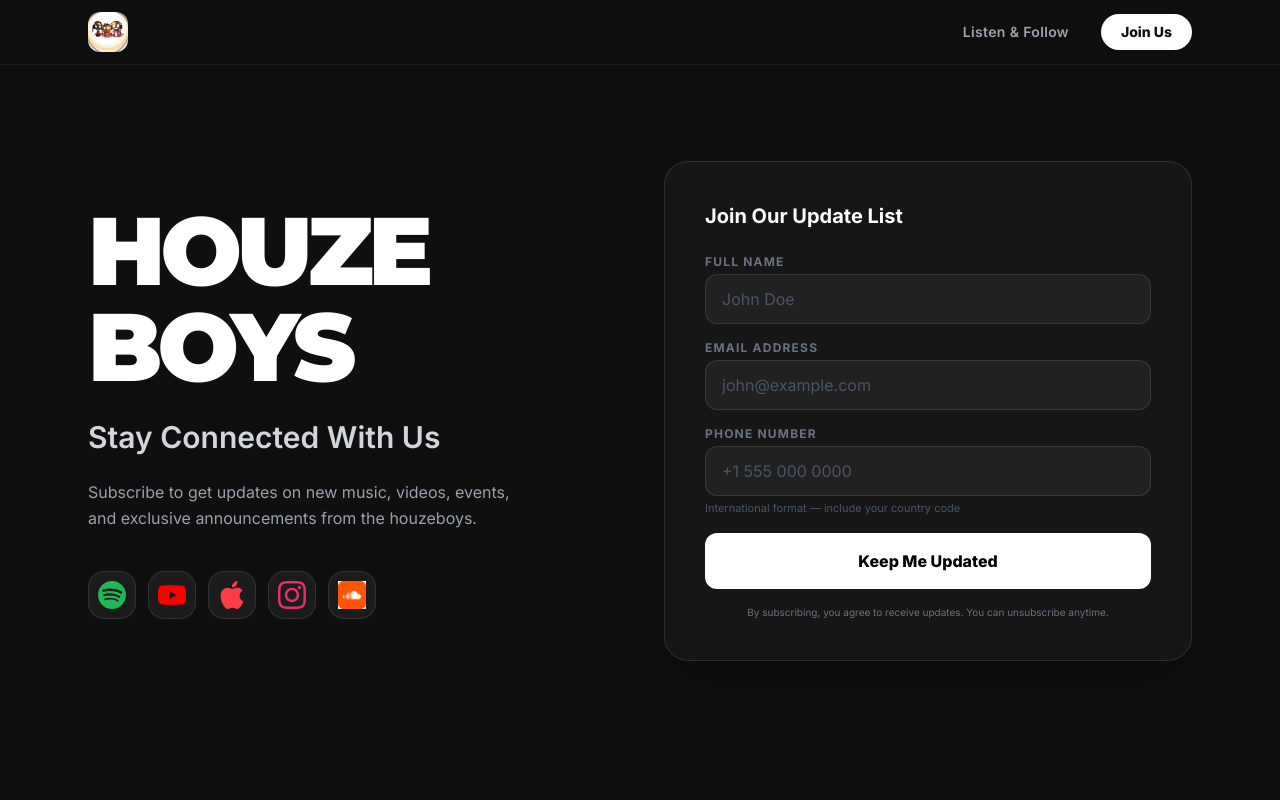
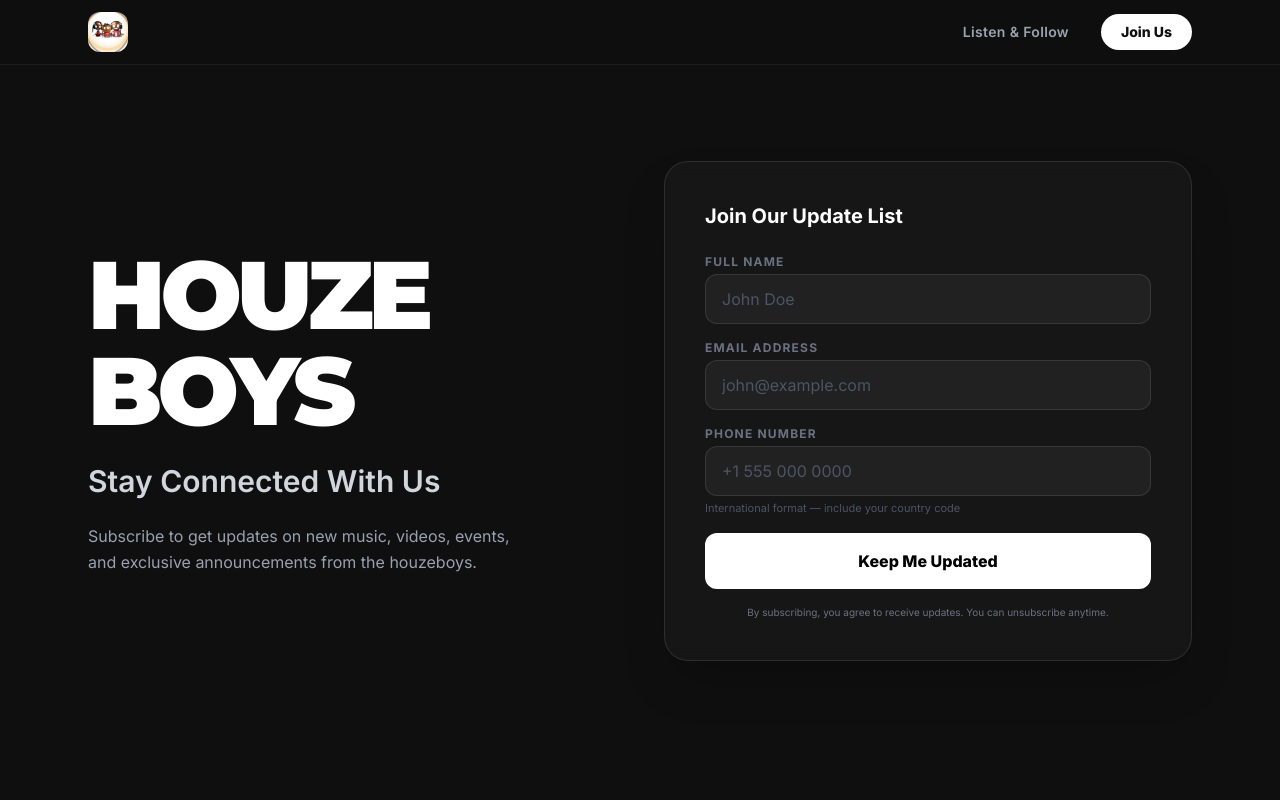
Before and after one commit to bara080/houzeboys, a Next.js app: page / in a window 1280 px wide. Shown: the top 800 px of the page. Built offline with nearby package versions, Linux system fonts and the light colour scheme.

Commit message:
Comment out all the social icons

```diff
--- a/components/HeroSection.tsx
+++ b/components/HeroSection.tsx
@@ -1,48 +1,48 @@
-import type { CSSProperties } from "react";
-import type { StaticImageData } from "next/image";
-import Image from "next/image";
-import soundCloudLogo from "./assets/soundCloud.png";
+// import type { CSSProperties } from "react";
+// import type { StaticImageData } from "next/image";
+// import Image from "next/image";
+// import soundCloudLogo from "./assets/soundCloud.png";
 import SubscriptionForm from "./SubscriptionForm";
 
-const socials: {
-  label: string;
-  href: string;
-  color: string;
-  Icon: ({ color }: { color: string }) => React.JSX.Element;
-  image?: StaticImageData;
-}[] = [
-  {
-    label: "Spotify",
-    href: "https://open.spotify.com/artist/4Jgl4PkGfhfQ4WmkGzE5Zb",
-    color: "#1DB954",
-    Icon: SpotifyIcon,
-  },
-  {
-    label: "YouTube",
-    href: "https://www.youtube.com/@HouzeBoys",
-    color: "#FF0000",
-    Icon: YoutubeIcon,
-  },
-  {
-    label: "Apple Music",
-    href: "https://music.apple.com/us/search?term=houzeboys",
-    color: "#fc3c44",
-    Icon: AppleMusicIcon,
-  },
-  {
-    label: "Instagram",
-    href: "https://www.instagram.com/houzeboys",
-    color: "#E1306C",
-    Icon: InstagramIcon,
-  },
-  {
-    label: "SoundCloud",
-    href: "https://soundcloud.com/houzeboys",
-    color: "#FF5500",
-    Icon: SoundCloudIcon,
-    image: soundCloudLogo,
-  },
-];
+// const socials: {
+//   label: string;
+//   href: string;
+//   color: string;
+//   Icon: ({ color }: { color: string }) => React.JSX.Element;
+//   image?: StaticImageData;
+// }[] = [
+//   {
+//     label: "Spotify",
+//     href: "https://open.spotify.com/artist/4Jgl4PkGfhfQ4WmkGzE5Zb",
+//     color: "#1DB954",
+//     Icon: SpotifyIcon,
+//   },
+//   {
+//     label: "YouTube",
+//     href: "https://www.youtube.com/@HouzeBoys",
+//     color: "#FF0000",
+//     Icon: YoutubeIcon,
+//   },
+//   {
+//     label: "Apple Music",
+//     href: "https://music.apple.com/us/search?term=houzeboys",
+//     color: "#fc3c44",
+//     Icon: AppleMusicIcon,
+//   },
+//   {
+//     label: "Instagram",
+//     href: "https://www.instagram.com/houzeboys",
+//     color: "#E1306C",
+//     Icon: InstagramIcon,
+//   },
+//   {
+//     label: "SoundCloud",
+//     href: "https://soundcloud.com/houzeboys",
+//     color: "#FF5500",
+//     Icon: SoundCloudIcon,
+//     image: soundCloudLogo,
+//   },
+// ];
 
 export default function HeroSection() {
   return (
@@ -63,8 +63,8 @@
           announcements from the houzeboys.
         </p>
 
-        {/* Social Icon Pills */}
-        <div className="flex flex-wrap gap-3 pt-4">
+        {/* Social Icon Pills — commented out */}
+        {/* <div className="flex flex-wrap gap-3 pt-4">
           {socials.map(({ label, href, color, Icon, image }) => (
             <a
               key={label}
@@ -82,7 +82,7 @@
               )}
             </a>
           ))}
-        </div>
+        </div> */}
       </div>
 
       {/* Right: Subscription Form */}
@@ -91,58 +91,42 @@
   );
 }
 
-function SpotifyIcon({ color }: { color: string }) {
-  return (
-    <svg width="28" height="28" viewBox="0 0 24 24" fill={color}>
-      <path d="M12 0C5.4 0 0 5.4 0 12s5.4 12 12 12 12-5.4 12-12S18.66 0 12 0zm5.521 17.34c-.24.359-.66.48-1.021.24-2.82-1.74-6.36-2.101-10.561-1.141-.418.122-.779-.179-.899-.539-.12-.421.18-.78.54-.9 4.56-1.021 8.52-.6 11.64 1.32.42.18.479.659.301 1.02zm1.44-3.3c-.301.42-.841.6-1.262.3-3.239-1.98-8.159-2.58-11.939-1.38-.479.12-1.02-.12-1.14-.6-.12-.48.12-1.021.6-1.141C9.6 9.9 15 10.561 18.72 12.84c.361.181.54.78.241 1.2zm.12-3.36C15.24 8.4 8.82 8.16 5.16 9.301c-.6.179-1.2-.181-1.38-.721-.18-.601.18-1.2.72-1.381 4.26-1.26 11.28-1.02 15.721 1.621.539.3.719 1.02.419 1.56-.299.421-1.02.599-1.559.3z" />
-    </svg>
-  );
-}
+// function SpotifyIcon({ color }: { color: string }) {
+//   return (
+//     <svg width="28" height="28" viewBox="0 0 24 24" fill={color}>
+//       <path d="M12 0C5.4 0 0 5.4 0 12s5.4 12 12 12 12-5.4 12-12S18.66 0 12 0zm5.521 17.34c-.24.359-.66.48-1.021.24-2.82-1.74-6.36-2.101-10.561-1.141-.418.122-.779-.179-.899-.539-.12-.421.18-.78.54-.9 4.56-1.021 8.52-.6 11.64 1.32.42.18.479.659.301 1.02zm1.44-3.3c-.301.42-.841.6-1.262.3-3.239-1.98-8.159-2.58-11.939-1.38-.479.12-1.02-.12-1.14-.6-.12-.48.12-1.021.6-1.141C9.6 9.9 15 10.561 18.72 12.84c.361.181.54.78.241 1.2zm.12-3.36C15.24 8.4 8.82 8.16 5.16 9.301c-.6.179-1.2-.181-1.38-.721-.18-.601.18-1.2.72-1.381 4.26-1.26 11.28-1.02 15.721 1.621.539.3.719 1.02.419 1.56-.299.421-1.02.599-1.559.3z" />
+//     </svg>
+//   );
+// }
 
-function YoutubeIcon({ color }: { color: string }) {
-  return (
-    <svg width="28" height="28" viewBox="0 0 24 24" fill={color}>
-      <path d="M23.498 6.186a3.016 3.016 0 0 0-2.122-2.136C19.505 3.545 12 3.545 12 3.545s-7.505 0-9.377.505A3.017 3.017 0 0 0 .502 6.186C0 8.07 0 12 0 12s0 3.93.502 5.814a3.016 3.016 0 0 0 2.122 2.136c1.871.505 9.376.505 9.376.505s7.505 0 9.377-.505a3.015 3.015 0 0 0 2.122-2.136C24 15.93 24 12 24 12s0-3.93-.502-5.814zM9.545 15.568V8.432L15.818 12l-6.273 3.568z" />
-    </svg>
-  );
-}
+// function YoutubeIcon({ color }: { color: string }) {
+//   return (
+//     <svg width="28" height="28" viewBox="0 0 24 24" fill={color}>
+//       <path d="M23.498 6.186a3.016 3.016 0 0 0-2.122-2.136C19.505 3.545 12 3.545 12 3.545s-7.505 0-9.377.505A3.017 3.017 0 0 0 .502 6.186C0 8.07 0 12 0 12s0 3.93.502 5.814a3.016 3.016 0 0 0 2.122 2.136c1.871.505 9.376.505 9.376.505s7.505 0 9.377-.505a3.015 3.015 0 0 0 2.122-2.136C24 15.93 24 12 24 12s0-3.93-.502-5.814zM9.545 15.568V8.432L15.818 12l-6.273 3.568z" />
+//     </svg>
+//   );
+// }
 
-function AppleMusicIcon({ color }: { color: string }) {
-  return (
-    <svg width="28" height="28" viewBox="0 0 24 24" fill={color}>
-      <path d="M12.152 6.896c-.948 0-2.415-1.078-3.96-1.04-2.04.027-3.91 1.183-4.961 3.014-2.117 3.675-.546 9.103 1.519 12.09 1.013 1.454 2.208 3.09 3.792 3.039 1.52-.065 2.09-.987 3.935-.987 1.831 0 2.35.987 3.96.948 1.637-.026 2.676-1.48 3.676-2.948 1.156-1.688 1.636-3.325 1.662-3.415-.039-.013-3.182-1.221-3.22-4.857-.026-3.04 2.48-4.494 2.597-4.559-1.429-2.09-3.623-2.324-4.39-2.376-2-.156-3.675 1.09-4.61 1.09zM15.53 3.83c.843-1.012 1.4-2.427 1.245-3.83-1.207.052-2.662.805-3.532 1.818-.78.896-1.454 2.338-1.273 3.714 1.338.104 2.715-.688 3.559-1.701" />
-    </svg>
-  );
-}
+// function AppleMusicIcon({ color }: { color: string }) {
+//   return (
+//     <svg width="28" height="28" viewBox="0 0 24 24" fill={color}>
+//       <path d="M12.152 6.896c-.948 0-2.415-1.078-3.96-1.04-2.04.027-3.91 1.183-4.961 3.014-2.117 3.675-.546 9.103 1.519 12.09 1.013 1.454 2.208 3.09 3.792 3.039 1.52-.065 2.09-.987 3.935-.987 1.831 0 2.35.987 3.96.948 1.637-.026 2.676-1.48 3.676-2.948 1.156-1.688 1.636-3.325 1.662-3.415-.039-.013-3.182-1.221-3.22-4.857-.026-3.04 2.48-4.494 2.597-4.559-1.429-2.09-3.623-2.324-4.39-2.376-2-.156-3.675 1.09-4.61 1.09zM15.53 3.83c.843-1.012 1.4-2.427 1.245-3.83-1.207.052-2.662.805-3.532 1.818-.78.896-1.454 2.338-1.273 3.714 1.338.104 2.715-.688 3.559-1.701" />
+//     </svg>
+//   );
+// }
 
-function InstagramIcon({ color }: { color: string }) {
-  return (
-    <svg width="28" height="28" viewBox="0 0 24 24" fill={color}>
-      <path d="M12 2.163c3.204 0 3.584.012 4.85.07 3.252.148 4.771 1.691 4.919 4.919.058 1.265.069 1.645.069 4.849 0 3.205-.012 3.584-.069 4.849-.149 3.225-1.664 4.771-4.919 4.919-1.266.058-1.644.07-4.85.07-3.204 0-3.584-.012-4.849-.07-3.26-.149-4.771-1.699-4.919-4.92-.058-1.265-.07-1.644-.07-4.849 0-3.204.013-3.583.07-4.849.149-3.227 1.664-4.771 4.919-4.919 1.266-.057 1.645-.069 4.849-.069zm0-2.163c-3.259 0-3.667.014-4.947.072-4.358.2-6.78 2.618-6.98 6.98-.059 1.281-.073 1.689-.073 4.948 0 3.259.014 3.668.072 4.948.2 4.358 2.618 6.78 6.98 6.98 1.281.058 1.689.072 4.948.072 3.259 0 3.668-.014 4.948-.072 4.354-.2 6.782-2.618 6.979-6.98.059-1.28.073-1.689.073-4.948 0-3.259-.014-3.667-.072-4.947-.196-4.354-2.617-6.78-6.979-6.98-1.281-.059-1.69-.073-4.949-.073zm0 5.838c-3.403 0-6.162 2.759-6.162 6.162s2.759 6.163 6.162 6.163 6.162-2.759 6.162-6.163c0-3.403-2.759-6.162-6.162-6.162zm0 10.162c-2.209 0-4-1.79-4-4 0-2.209 1.791-4 4-4s4 1.791 4 4c0 2.21-1.791 4-4 4zm6.406-11.845c-.796 0-1.441.645-1.441 1.44s.645 1.44 1.441 1.44c.795 0 1.439-.645 1.439-1.44s-.644-1.44-1.439-1.44z" />
-    </svg>
-  );
-}
+// function InstagramIcon({ color }: { color: string }) {
+//   return (
+//     <svg width="28" height="28" viewBox="0 0 24 24" fill={color}>
+//       <path d="M12 2.163c3.204 0 3.584.012 4.85.07 3.252.148 4.771 1.691 4.919 4.919.058 1.265.069 1.645.069 4.849 0 3.205-.012 3.584-.069 4.849-.149 3.225-1.664 4.771-4.919 4.919-1.266.058-1.644.07-4.85.07-3.204 0-3.584-.012-4.849-.07-3.26-.149-4.771-1.699-4.919-4.92-.058-1.265-.07-1.644-.07-4.849 0-3.204.013-3.583.07-4.849.149-3.227 1.664-4.771 4.919-4.919 1.266-.057 1.645-.069 4.849-.069zm0-2.163c-3.259 0-3.667.014-4.947.072-4.358.2-6.78 2.618-6.98 6.98-.059 1.281-.073 1.689-.073 4.948 0 3.259.014 3.668.072 4.948.2 4.358 2.618 6.78 6.98 6.98 1.281.058 1.689.072 4.948.072 3.259 0 3.668-.014 4.948-.072 4.354-.2 6.782-2.618 6.979-6.98.059-1.28.073-1.689.073-4.948 0-3.259-.014-3.667-.072-4.947-.196-4.354-2.617-6.78-6.979-6.98-1.281-.059-1.69-.073-4.949-.073zm0 5.838c-3.403 0-6.162 2.759-6.162 6.162s2.759 6.163 6.162 6.163 6.162-2.759 6.162-6.163c0-3.403-2.759-6.162-6.162-6.162zm0 10.162c-2.209 0-4-1.79-4-4 0-2.209 1.791-4 4-4s4 1.791 4 4c0 2.21-1.791 4-4 4zm6.406-11.845c-.796 0-1.441.645-1.441 1.44s.645 1.44 1.441 1.44c.795 0 1.439-.645 1.439-1.44s-.644-1.44-1.439-1.44z" />
+//     </svg>
+//   );
+// }
 
-function TiktokIcon({ color }: { color: string }) {
-  return (
-    <svg width="28" height="28" viewBox="0 0 24 24" fill={color}>
-      <path d="M12.525.02c1.31-.02 2.61-.01 3.91-.02.08 1.53.63 3.09 1.75 4.17 1.12 1.11 2.7 1.62 4.24 1.79v4.03c-1.44-.05-2.89-.35-4.2-.97-.57-.26-1.1-.59-1.62-.93-.01 2.92.01 5.84-.02 8.75-.08 1.4-.54 2.79-1.35 3.94-1.31 1.92-3.58 3.17-5.91 3.21-1.43.08-2.86-.31-4.08-1.03-2.02-1.19-3.44-3.37-3.65-5.71-.02-.5-.03-1-.01-1.49.18-1.9 1.12-3.72 2.58-4.96 1.66-1.44 3.98-2.13 6.15-1.72.02 1.48-.04 2.96-.04 4.44-.99-.32-2.15-.23-3.02.37-.63.41-1.11 1.04-1.36 1.75-.21.51-.15 1.07-.14 1.61.24 1.64 1.82 3.02 3.5 2.87 1.12-.01 2.19-.66 2.77-1.61.19-.33.4-.67.41-1.06.1-1.79.06-3.57.07-5.36.01-4.03-.01-8.05.02-12.07z" />
-    </svg>
-  );
-}
-
-function SoundCloudIcon({ color }: { color: string }) {
-  return (
-    <svg width="28" height="28" viewBox="0 0 24 24" fill={color}>
-      <path d="M1.175 12.225c-.057 0-.114.008-.167.025l-.128.05-.024-.055C.64 11.138.5 10.013.5 8.862c0-3.783 2.898-6.85 6.477-6.85 1.324 0 2.6.396 3.674 1.143.113.08.13.233.036.33C9.97 4.717 9.5 5.913 9.5 7.2c0 .074.002.148.006.221l-.006.004c-.4-.15-.826-.225-1.256-.225-2.094 0-3.794 1.749-3.794 3.907 0 .362.048.716.137 1.052-.136-.015-.27-.023-.406-.023C2.87 12.136 2 12.136 1.175 12.225zm22.65-.05c-.83-.036-1.663-.05-2.494-.04-1.058.012-2.12.05-3.18.088-1.08.04-2.18.063-3.274.063-.854 0-1.65-.017-2.28-.112-.296-.044-.563-.108-.792-.192a3.6 3.6 0 01-.613-.302 3.647 3.647 0 01-.485-.414 3.616 3.616 0 01-.37-.52 3.57 3.57 0 01-.237-.617 3.585 3.585 0 01-.08-.727c0-.463.085-.902.24-1.305.155-.403.374-.768.644-1.08a3.61 3.61 0 011.926-1.127c.302-.07.617-.107.94-.107.2 0 .397.018.59.05a5.12 5.12 0 01-.037-.627c0-2.824 2.27-5.115 5.07-5.115 2.8 0 5.07 2.29 5.07 5.115 0 .295-.026.584-.077.865.138-.02.28-.03.423-.03 1.42 0 2.57 1.165 2.57 2.604 0 1.274-.892 2.34-2.08 2.57z" />
-    </svg>
-  );
-}
-
-function FacebookIcon({ color }: { color: string }) {
-  return (
-    <svg width="28" height="28" viewBox="0 0 24 24" fill={color}>
-      <path d="M24 12.073c0-6.627-5.373-12-12-12s-12 5.373-12 12c0 5.99 4.388 10.954 10.125 11.854v-8.385H7.078v-3.47h3.047V9.43c0-3.007 1.792-4.669 4.533-4.669 1.312 0 2.686.235 2.686.235v2.953H15.83c-1.491 0-1.956.925-1.956 1.874v2.25h3.328l-.532 3.47h-2.796v8.385C19.612 23.027 24 18.062 24 12.073z" />
-    </svg>
-  );
-}
+// function SoundCloudIcon({ color }: { color: string }) {
+//   return (
+//     <svg width="28" height="28" viewBox="0 0 24 24" fill={color}>
+//       <path d="M1.175 12.225c-.057 0-.114.008-.167.025l-.128.05-.024-.055C.64 11.138.5 10.013.5 8.862c0-3.783 2.898-6.85 6.477-6.85 1.324 0 2.6.396 3.674 1.143.113.08.13.233.036.33C9.97 4.717 9.5 5.913 9.5 7.2c0 .074.002.148.006.221l-.006.004c-.4-.15-.826-.225-1.256-.225-2.094 0-3.794 1.749-3.794 3.907 0 .362.048.716.137 1.052-.136-.015-.27-.023-.406-.023C2.87 12.136 2 12.136 1.175 12.225zm22.65-.05c-.83-.036-1.663-.05-2.494-.04-1.058.012-2.12.05-3.18.088-1.08.04-2.18.063-3.274.063-.854 0-1.65-.017-2.28-.112-.296-.044-.563-.108-.792-.192a3.6 3.6 0 01-.613-.302 3.647 3.647 0 01-.485-.414 3.616 3.616 0 01-.37-.52 3.57 3.57 0 01-.237-.617 3.585 3.585 0 01-.08-.727c0-.463.085-.902.24-1.305.155-.403.374-.768.644-1.08a3.61 3.61 0 011.926-1.127c.302-.07.617-.107.94-.107.2 0 .397.018.59.05a5.12 5.12 0 01-.037-.627c0-2.824 2.27-5.115 5.07-5.115 2.8 0 5.07 2.29 5.07 5.115 0 .295-.026.584-.077.865.138-.02.28-.03.423-.03 1.42 0 2.57 1.165 2.57 2.604 0 1.274-.892 2.34-2.08 2.57z" />
+//     </svg>
+//   );
+// }
```
